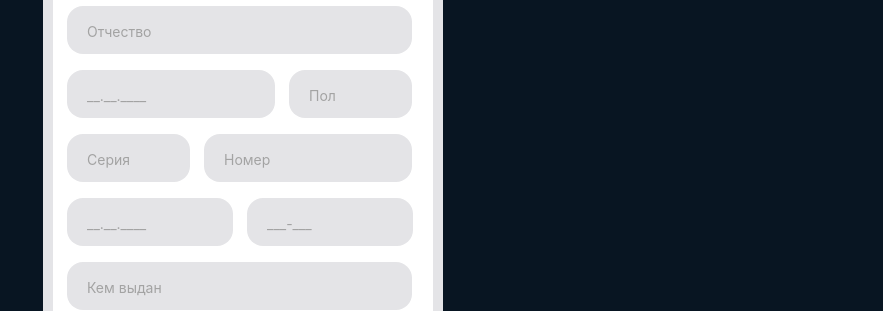
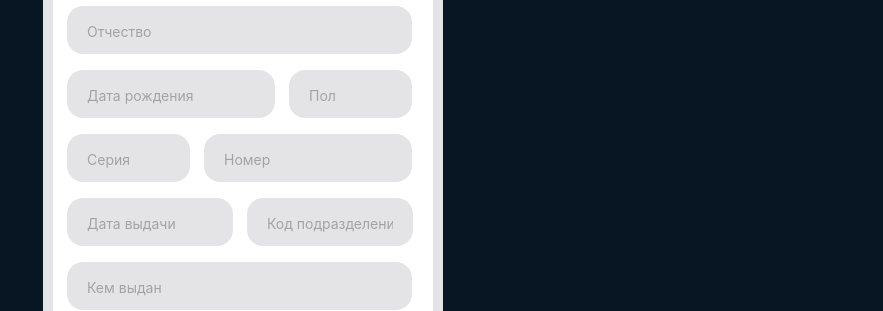
Before and after one commit to Wadim1970/Waiter-app, a React (Vite) app: page /registration in a window 1280 px wide. Shown: the part 409-720 px from the top of the page, without its empty margins (397-1280 px from the left). Built offline with nearby package versions, Linux system fonts and the light colour scheme; a web font is replaced by a local one.

Commit message:
fix: show mask placeholder only on focus for date/code inputs
Agent-Logs-Url: https://github.com/Wadim1970/Waiter-app/sessions/3d845850-c01e-488f-8c32-52e68c97945f

Co-authored-by: Wadim1970 <172110388+Wadim1970@users.noreply.github.com>

```diff
--- a/src/components/RegistrationForm.tsx
+++ b/src/components/RegistrationForm.tsx
@@ -78,7 +78,12 @@ export default function RegistrationForm() {
 
   const [errors, setErrors] = useState<ValidationErrors>({})
   const [isSubmitting, setIsSubmitting] = useState(false)
+  const [focusedField, setFocusedField] = useState<string | null>(null)
   const [visibleMedicalSlots, setVisibleMedicalSlots] = useState(3)
+
+  const getPlaceholder = (fieldName: string, maskPlaceholder: string, textPlaceholder: string): string => {
+    return focusedField === fieldName ? maskPlaceholder : textPlaceholder
+  }
 
   // Убираем параметр showModal из URL после монтирования
   useEffect(() => {
@@ -419,9 +424,11 @@ export default function RegistrationForm() {
               <input
                 type="text"
                 className={`${styles.inputWide} ${errors.birthDate ? styles.error : ''}`}
-                placeholder="__.__.____"
+                placeholder={getPlaceholder('birthDate', '__.__.____', 'Дата рождения')}
                 value={formData.birthDate}
                 maxLength={10}
+                onFocus={() => setFocusedField('birthDate')}
+                onBlur={() => setFocusedField(null)}
                 onChange={(e) => handleDateChange(e, 'birthDate')}
               />
               <input
@@ -469,17 +476,21 @@ export default function RegistrationForm() {
               <input
                 type="text"
                 className={`${styles.inputMedium} ${errors.passportIssueDate ? styles.error : ''}`}
-                placeholder="__.__.____"
+                placeholder={getPlaceholder('passportIssueDate', '__.__.____', 'Дата выдачи')}
                 value={formData.passportIssueDate}
                 maxLength={10}
+                onFocus={() => setFocusedField('passportIssueDate')}
+                onBlur={() => setFocusedField(null)}
                 onChange={(e) => handleDateChange(e, 'passportIssueDate')}
               />
               <input
                 type="text"
                 className={`${styles.inputMedium} ${errors.passportDepartmentCode ? styles.error : ''}`}
-                placeholder="___-___"
+                placeholder={getPlaceholder('passportDepartmentCode', '___-___', 'Код подразделения')}
                 maxLength={7}
                 value={formData.passportDepartmentCode}
+                onFocus={() => setFocusedField('passportDepartmentCode')}
+                onBlur={() => setFocusedField(null)}
                 onChange={(e) => {
                   const formatted = formatDepartmentCode(e.target.value)
                   setFormData({...formData, passportDepartmentCode: formatted})
```
